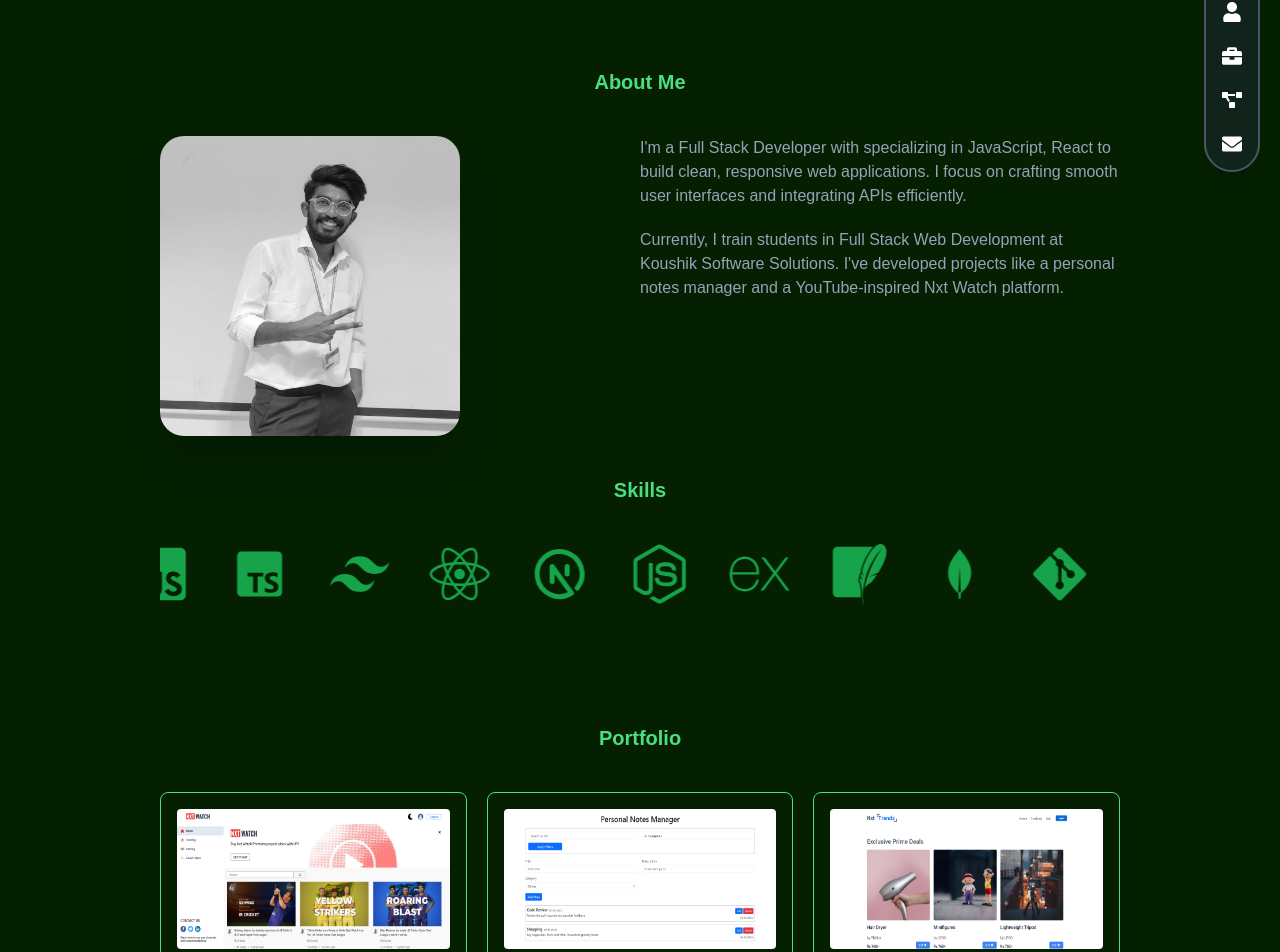
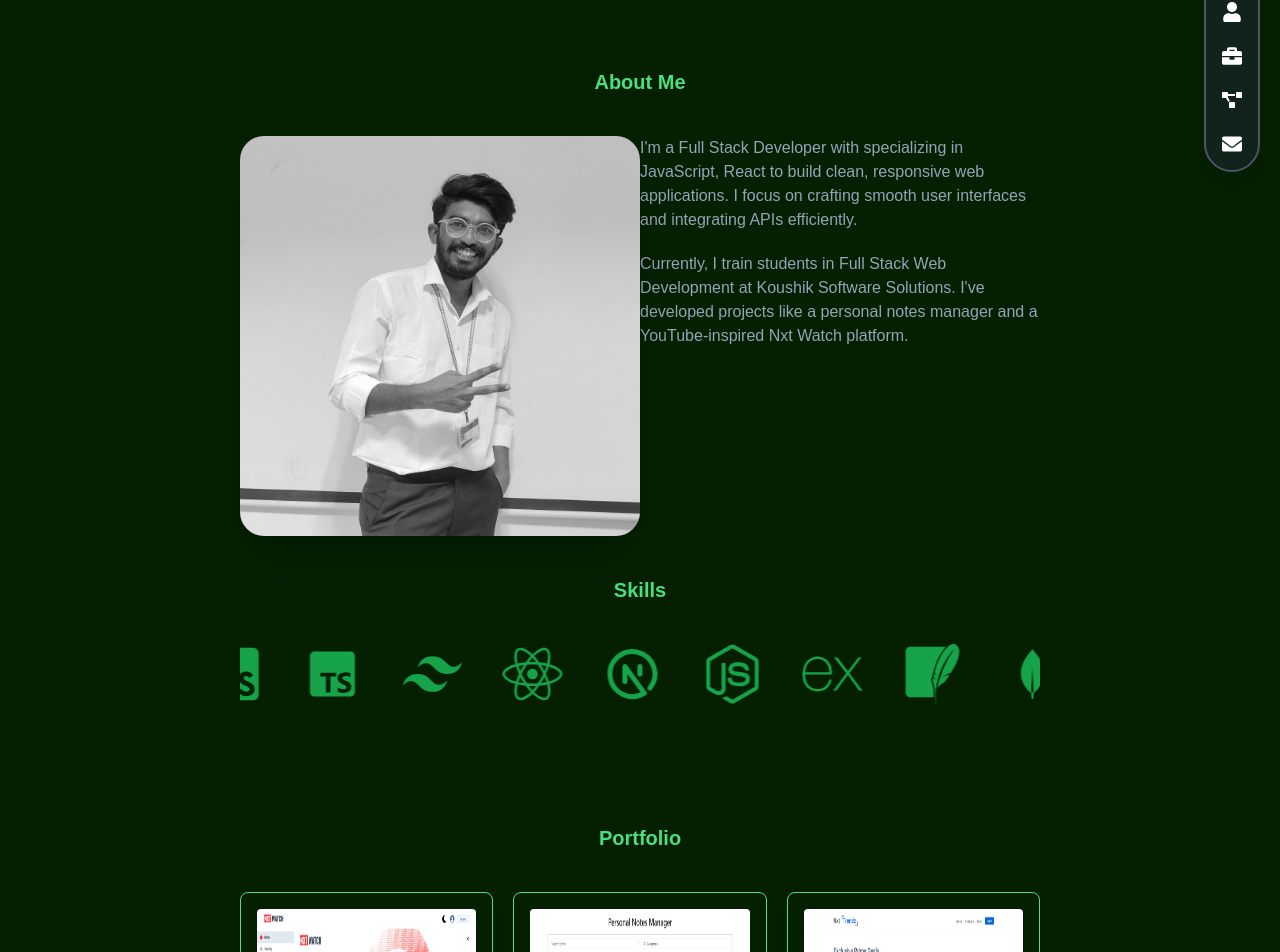
Before and after one commit to 143venkatsai/pelluruvenkatsai, a Next.js app: page / in a window 1280 px wide. Shown: the part 270-1222 px from the top of the page. Built offline with nearby package versions, Linux system fonts and the light colour scheme.

Commit message:
6th commit

```diff
--- a/src/app/page.tsx
+++ b/src/app/page.tsx
@@ -10,7 +10,7 @@ export default function Page() {
   return (
     <div className="pb-100">
       <Navbar />
-      <div className="flex flex-col md:mx-30 mx-5 lg:mx-40 ">
+      <div className="flex flex-col md:mx-30 mx-5 lg:mx-60 ">
         <Home />
         <About />
         <Skills />
--- a/src/components/About.tsx
+++ b/src/components/About.tsx
@@ -12,7 +12,7 @@ export default function About() {
       </h1>
       <div className="grid sm:grid-cols-1 md:grid-cols-2">
         <motion.div
-          className="sm:w-[300px] sm:h-[300px] mx-auto sm:mx-0"
+          className="sm:w-[400px] sm:h-[400px] mx-auto sm:mx-0"
           initial={{ opacity: 0, y: 50 }}
           whileInView={{ opacity: 1, y: 0 }}
           viewport={{ once: false }}
@@ -21,8 +21,8 @@ export default function About() {
           <Image
             src="/Images/ProfileImage.jpg"
             alt="venkat_img"
-            width={300}
-            height={300}
+            width={400}
+            height={400}
             className="rounded-3xl w-full h-full shadow-2xl transition-all duration-500 filter grayscale hover:grayscale-0"
           />
         </motion.div>
--- a/src/components/Projects.tsx
+++ b/src/components/Projects.tsx
@@ -70,8 +70,8 @@ export default function Projects() {
               src={item.image}
               alt={item.name}
               width={300}
-              height={200}
-              className="h-[160px] sm:h-[140px] w-full rounded"
+              height={250}
+              className="h-[180px] sm:h-[180px] w-full rounded"
             />
             <h2 className="text-center text-white text-md font-bolder py-3">
               {item.name}
```
